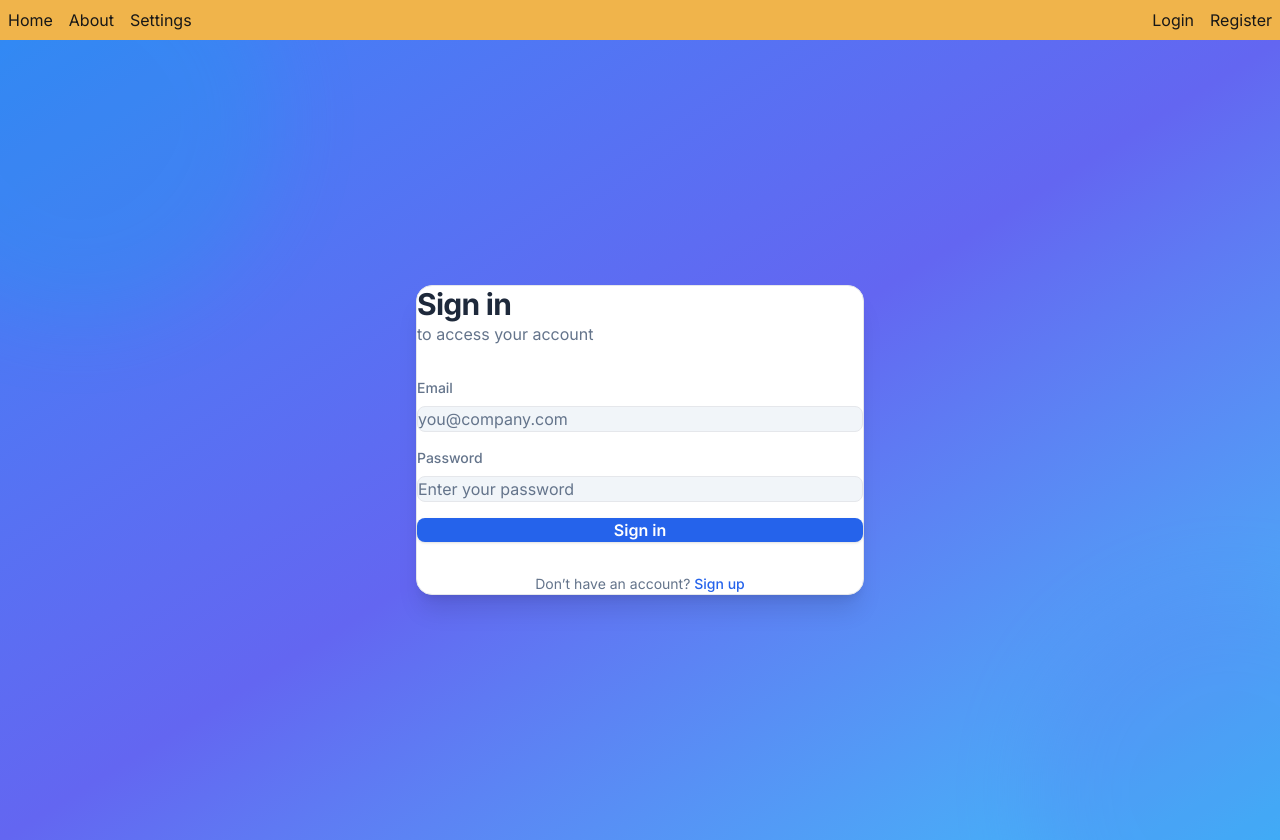
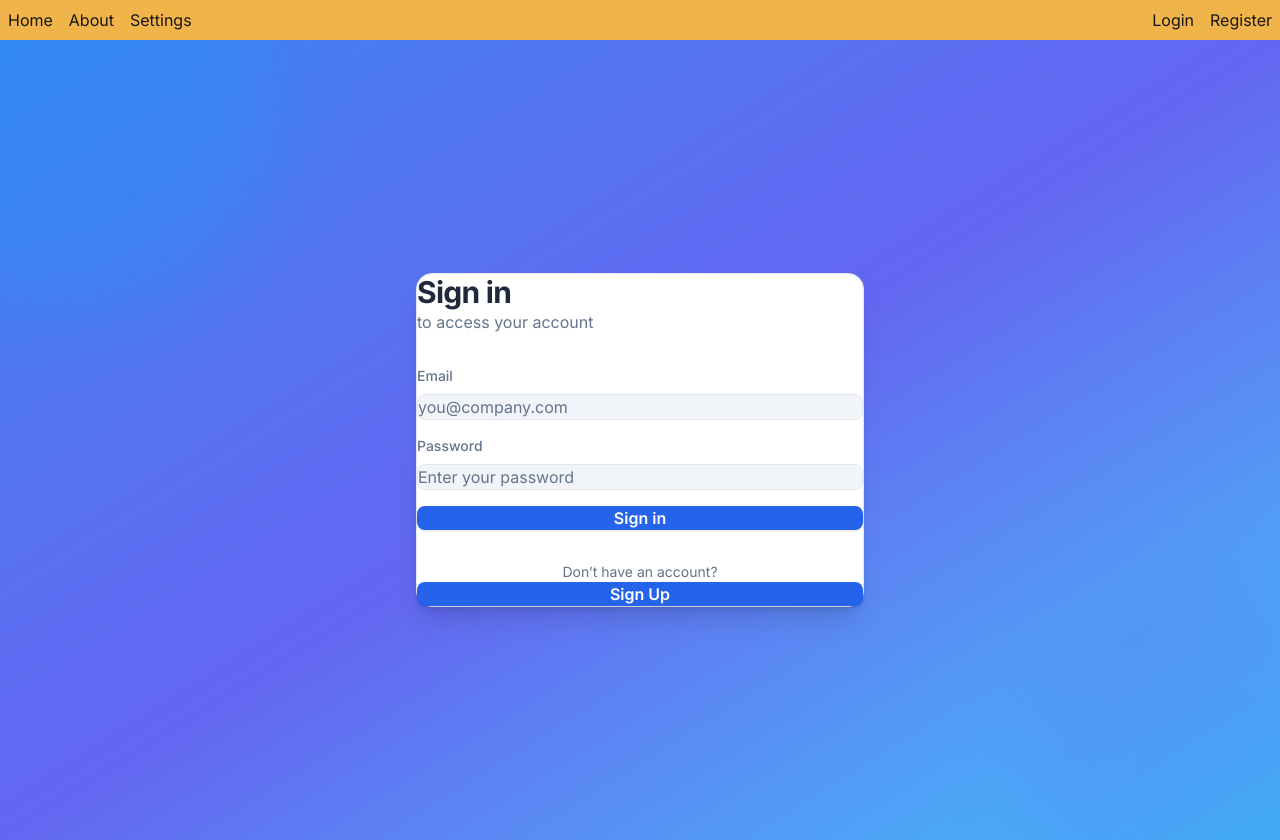
Before and after one commit to MP-Studios/SprintPlanner-Frontend, a Next.js app in the folder mp-labs/: page /login in a window 1280 px wide. Built offline with nearby package versions, Linux system fonts and the light colour scheme.

Commit message:
login page redone and some files changed deleting imports

```diff
--- a/mp-labs/src/app/assignments/assignment.tsx
+++ b/mp-labs/src/app/assignments/assignment.tsx
@@ -1,10 +1,6 @@
 'use client';
 import { useEffect, useState, FormEvent, ChangeEvent } from 'react';
 import EditAssignments from './editAssignmentView';
-// import { createClient } from '@supabase/supabase-js'
-
-// // Create a single supabase client for interacting with your database
-// const supabase = createClient('https://xyzcompany.supabase.co', 'public-anon-key')
 
 type Assignment = {
   className: string;
--- a/mp-labs/src/app/assignments/assignmentsPage.tsx
+++ b/mp-labs/src/app/assignments/assignmentsPage.tsx
@@ -2,10 +2,6 @@
 import { useState } from "react"
 import AssignmentsPage from "./assignment"
 import EditAssignments from "./editAssignmentView"
-// import { createClient } from '@supabase/supabase-js'
-
-// // Create a single supabase client for interacting with your database
-// const supabase = createClient('https://xyzcompany.supabase.co', 'public-anon-key')
 
 export default function AssignmentContainer() {
     const [showAlternativeView, setShowAlternativeView] = useState(false);
--- a/mp-labs/src/app/assignments/editAssignmentView.tsx
+++ b/mp-labs/src/app/assignments/editAssignmentView.tsx
@@ -1,10 +1,5 @@
 'use client';
 import { useEffect, useState, FormEvent, ChangeEvent } from 'react';
-// import { createClient } from '@supabase/supabase-js'
-
-// // Create a single supabase client for interacting with your database
-// const supabase = createClient('https://xyzcompany.supabase.co', 'public-anon-key')
-
 
 type Assignment = {
     className: string;
--- a/mp-labs/src/app/login/page.tsx
+++ b/mp-labs/src/app/login/page.tsx
@@ -1,26 +1,23 @@
 'use client'
 
-import { useEffect, useState, FormEvent, ChangeEvent } from 'react';
+import { useTransition } from 'react';
 import { login, signup } from './actions'
 
 export default function Login(){
-    const [email, setEmail] = useState("");
-    const [password, setPassword] = useState("");
-    const [error, setError] = useState("");
-    const [loading, setLoading] = useState(false);
+  const [isPending, startTransition] = useTransition();
 
-    const handleSubmit = (e: React.FormEvent) => {
-        e.preventDefault();
-        if(!email || !password){
-            setError("Please fill in all fields.");
-            return;
-        }
-        setLoading(true);
-    }
+  // Generic click handler to submit the form to whichever action is set
+  const handleActionClick: React.MouseEventHandler<HTMLButtonElement> = (e) => {
+    e.preventDefault();
+    startTransition(() => {
+      const form = e.currentTarget.form as HTMLFormElement | undefined;
+      form?.requestSubmit();
+    });
+  };
 
-    return(
-        <main className="relative min-h-screen flex items-center justify-center bg-gradient-to-br from-[#3b82f6] via-[#6366f1] to-[#38bdf8] overflow-hidden">
-      {/* Optional: Subtle blurred abstract shape */}
+  return (
+    <main className="relative min-h-screen flex items-center justify-center bg-gradient-to-br from-[#3b82f6] via-[#6366f1] to-[#38bdf8] overflow-hidden">
+      {/* Blurred background shapes */}
       <div
         className="absolute left-[-120px] top-[-120px] w-[400px] h-[400px] rounded-full bg-[#0ea5e9] opacity-20 blur-2xl pointer-events-none"
         aria-hidden
@@ -35,73 +32,83 @@ export default function Login(){
           <h1 className="text-3xl font-bold text-[#1e293b] mb-2 tracking-tight">
             Sign in
           </h1>
-          <p className="text-[#64748b] text-base">
-            to access your account
-          </p>
+          <p className="text-[#64748b] text-base">to access your account</p>
         </div>
-        <form className="flex flex-col gap-4" onSubmit={handleSubmit} autoComplete="off">
-          {error && (
-            <div className="text-[#ef4444] text-xs px-3 py-2 bg-[#fef2f2] rounded mb-1 text-center">
-              {error}
-            </div>
-          )}
+
+        {/* NOTE: no onSubmit here – formAction on buttons handles it */}
+        <form className="flex flex-col gap-4" autoComplete="off">
           <label className="flex flex-col gap-2">
             <span className="text-[#64748b] text-sm font-medium">Email</span>
             <input
+              name="email"
               type="email"
-              value={email}
+              placeholder="you@company.com"
+              required
               className="
                 rounded-lg border border-[#e5e7eb] bg-[#f1f5f9]
-                px-4 py-3
-                focus:border-[#2563eb] focus:ring-1 focus:ring-[#38bdf8]
-                outline-none text-[#1e293b]
-                placeholder:text-[#64748b]
-                transition
-                text-base
+                px-4 py-3 focus:border-[#2563eb] focus:ring-1 focus:ring-[#38bdf8]
+                outline-none text-[#1e293b] placeholder:text-[#64748b]
+                transition text-base
               "
-              onChange={(e) => setEmail(e.target.value)}
-              placeholder="you@company.com"
             />
           </label>
+
           <label className="flex flex-col gap-2">
             <span className="text-[#64748b] text-sm font-medium">Password</span>
             <input
+              name="password"
               type="password"
-              value={password}
+              placeholder="Enter your password"
+              required
               className="
                 rounded-lg border border-[#e5e7eb] bg-[#f1f5f9]
-                px-4 py-3
-                focus:border-[#2563eb] focus:ring-1 focus:ring-[#38bdf8]
-                outline-none text-[#1e293b]
-                placeholder:text-[#64748b]
-                transition
-                text-base
+                px-4 py-3 focus:border-[#2563eb] focus:ring-1 focus:ring-[#38bdf8]
+                outline-none text-[#1e293b] placeholder:text-[#64748b]
+                transition text-base
               "
-              onChange={(e) => setPassword(e.target.value)}
-              placeholder="Enter your password"
             />
           </label>
+
+          {/* Sign In button */}
           <button
             type="submit"
-            disabled={loading}
+            formAction={login}
+            onClick={handleActionClick}
+            disabled={isPending}
             className="
               mt-4 w-full
               bg-[#2563eb] hover:bg-[#1d4ed8]
               text-white text-base font-semibold
               rounded-lg py-3
-              transition
-              disabled:opacity-60
+              transition disabled:opacity-60
               shadow-sm
             "
           >
-            {loading ? "Signing in..." : "Sign in"}
+            {isPending ? 'Signing in…' : 'Sign in'}
           </button>
         </form>
+
         <div className="text-center text-[#64748b] text-sm">
-          Don’t have an account?{" "}
-          <a href="/register" className="text-[#2563eb] hover:underline font-medium">Sign up</a>
+          Don’t have an account?
+          {/* Sign Up button */}
+          <button
+            type="submit"
+            formAction={signup}
+            onClick={handleActionClick}
+            disabled={isPending}
+            className="
+              mt-4 w-full
+              bg-[#2563eb] hover:bg-[#1d4ed8]
+              text-white text-base font-semibold
+              rounded-lg py-3
+              transition disabled:opacity-60
+              shadow-sm
+            "
+          >
+            {isPending ? 'Signing up…' : 'Sign Up'}
+          </button>
         </div>
       </section>
     </main>
-    );
+  );
 }
--- a/mp-labs/src/app/page.tsx
+++ b/mp-labs/src/app/page.tsx
@@ -2,10 +2,6 @@
 
 import Calendar from "./calendar/calendar";
 import AssignmentContainer from "./assignments/assignmentsPage";
-// import { createClient } from '@supabase/supabase-js'
-
-// // Create a single supabase client for interacting with your database
-// const supabase = createClient('https://xyzcompany.supabase.co', 'public-anon-key')
 
 export default function Dashboard() {
     return (
--- a/mp-labs/src/app/register/page.tsx
+++ b/mp-labs/src/app/register/page.tsx
@@ -1,7 +1,6 @@
 'use client'
 
-import { createClient } from '@supabase/supabase-js'
-import { SupabaseAuthClient } from '@supabase/supabase-js/dist/module/lib/SupabaseAuthClient';
+import { register } from 'module';
 import { useEffect, useState, FormEvent, ChangeEvent } from 'react';
 
 export default function Register(){
@@ -11,6 +10,8 @@ export default function Register(){
     const [error, setError] = useState("");
     const [success, setSuccess] = useState("");
     const [loading, setLoading] = useState(false);
+
+
 
     const handleSubmit = async (e: React.FormEvent) => {
         e.preventDefault();
@@ -26,20 +27,22 @@ export default function Register(){
         }
         setLoading(true);
 
-        const { error } = await supabase.auth.signUp({
-          email,
-          password,
-        });
 
-        setLoading(false);
-        if (error) {
-          setError(error.message);
-        } else {
-          setSuccess("Check your email for a confirmation link!");
-          setEmail("");
-          setPassword("");
-          setConfirmPassword("");
-        }
+    // let { data, error } = await supabase.auth.signUp({
+    //     email: '',
+    //     password: ''
+    // })
+
+
+      //   setLoading(false);
+      //   if (error) {
+      //     setError(error.message);
+      //   } else {
+      //     setSuccess("Check your email for a confirmation link!");
+      //     setEmail("");
+      //     setPassword("");
+      //     setConfirmPassword("");
+      //   }
       };
 
       return (
```
